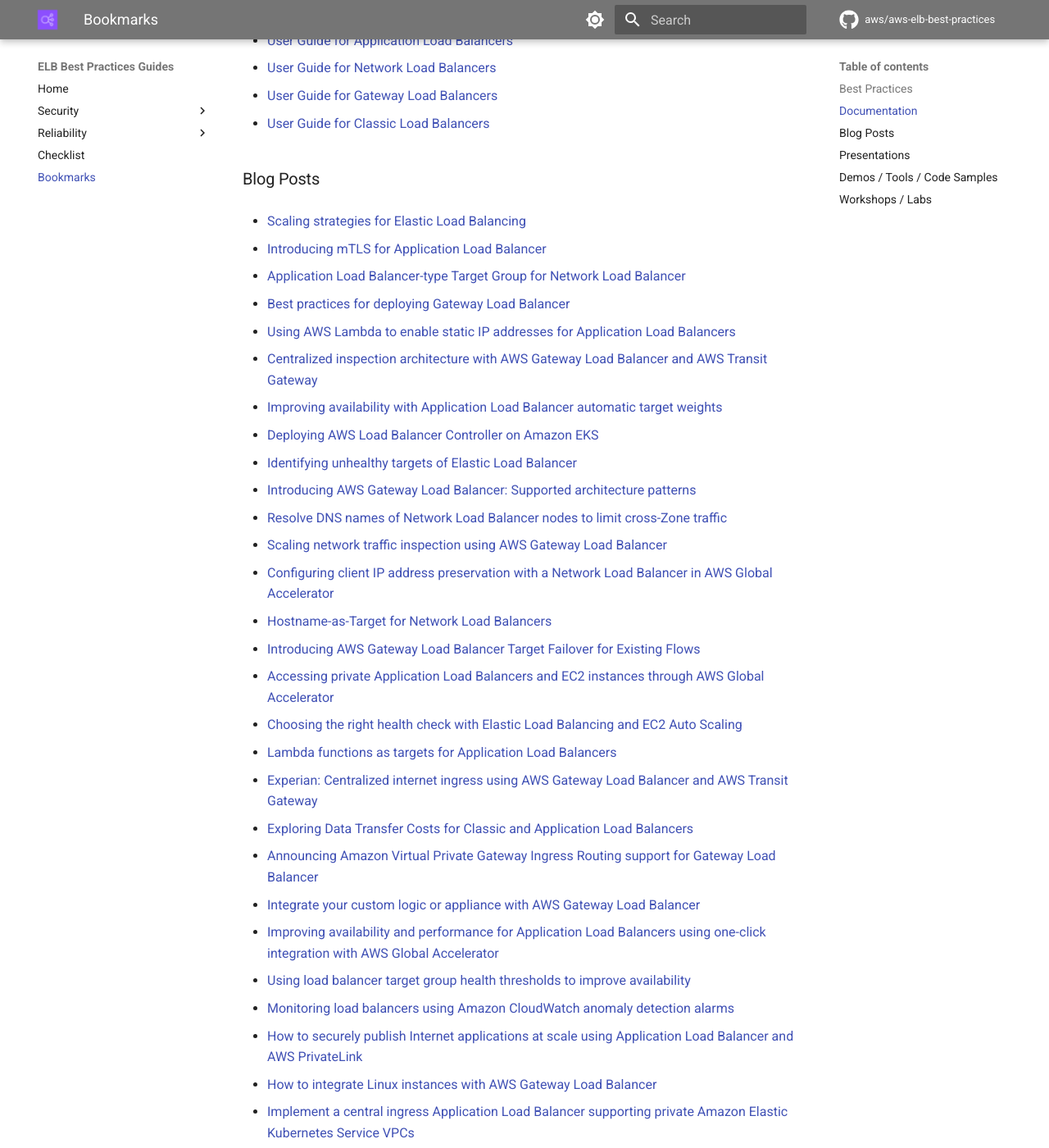
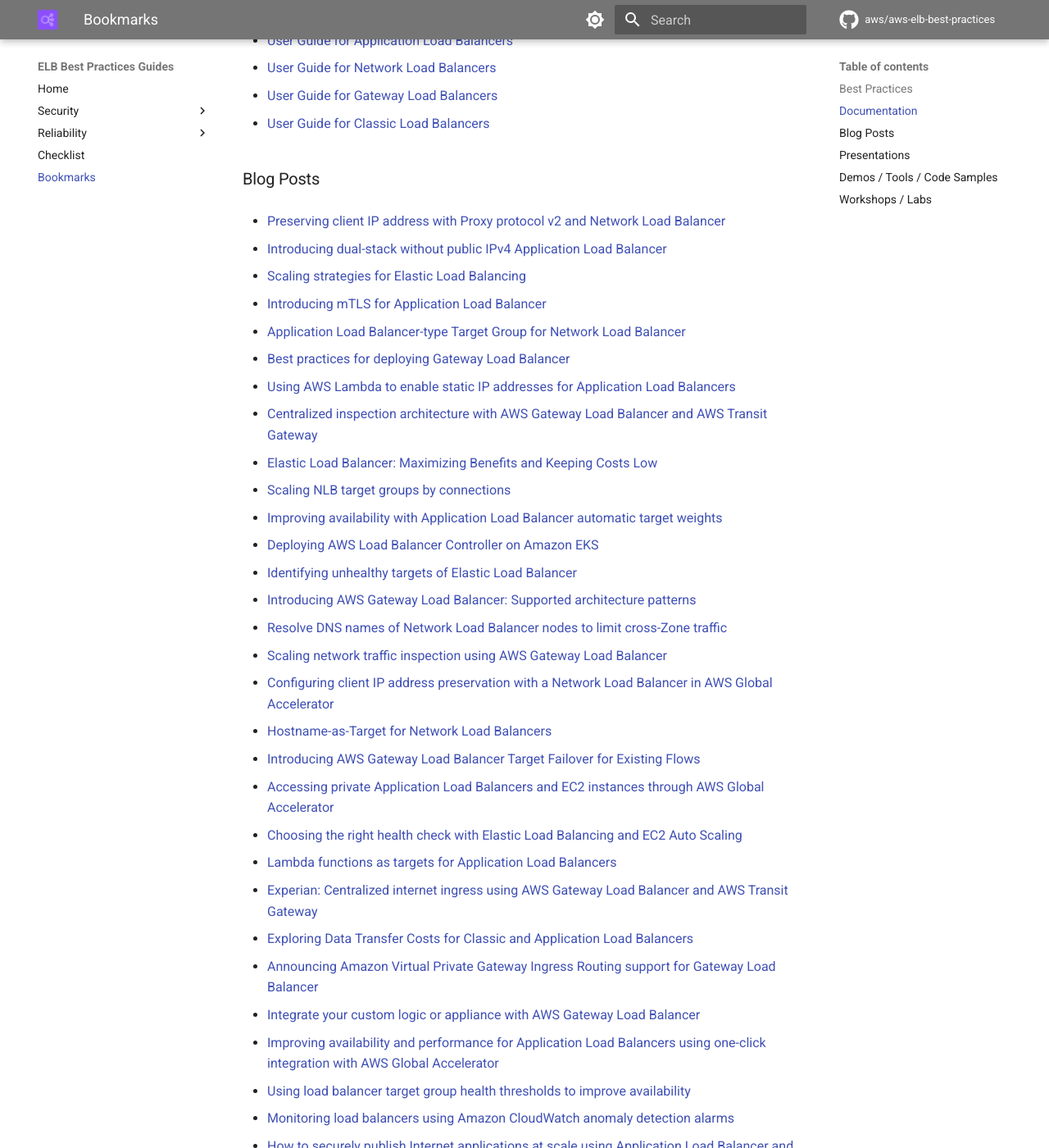
Before and after one commit to aws/aws-elb-best-practices, an MkDocs documentation site: the page built from content/bookmarks.md, in a window 1280 px wide and 1400 px high, scrolled down 358 px. Shown: the whole window at 82% size. Built offline with MkDocs 1.6.1 and Material for MkDocs 9.7.7, drawn with Linux system fonts in a browser that asks for light colours; comment, search, counter and statistics services are not loaded; some of the changed text lies outside the part shown.

Commit message:
updating bookmarks

```diff
--- a/content/bookmarks.md
+++ b/content/bookmarks.md
@@ -18,6 +18,10 @@
 
 ### Blog Posts
 
+- [Preserving client IP address with Proxy protocol v2 and Network Load Balancer](https://aws.amazon.com/blogs/networking-and-content-delivery/preserving-client-ip-address-with-proxy-protocol-v2-and-network-load-balancer/){:target="_blank"}
+
+- [Introducing dual-stack without public IPv4 Application Load Balancer](https://aws.amazon.com/blogs/networking-and-content-delivery/introducing-dual-stack-without-public-ipv4-application-load-balancer/){:target="_blank"}
+
 - [Scaling strategies for Elastic Load Balancing](https://aws.amazon.com/blogs/networking-and-content-delivery/scaling-strategies-for-elastic-load-balancing/){:target="_blank"}
 
 - [Introducing mTLS for Application Load Balancer](https://aws.amazon.com/blogs/networking-and-content-delivery/introducing-mtls-for-application-load-balancer/){:target="_blank"}
@@ -29,6 +33,10 @@
 - [Using AWS Lambda to enable static IP addresses for Application Load Balancers](https://aws.amazon.com/blogs/networking-and-content-delivery/using-aws-lambda-to-enable-static-ip-addresses-for-application-load-balancers/){:target="_blank"}
 
 - [Centralized inspection architecture with AWS Gateway Load Balancer and AWS Transit Gateway](https://aws.amazon.com/blogs/networking-and-content-delivery/centralized-inspection-architecture-with-aws-gateway-load-balancer-and-aws-transit-gateway/){:target="_blank"}
+
+- [Elastic Load Balancer: Maximizing Benefits and Keeping Costs Low](https://aws.amazon.com/blogs/networking-and-content-delivery/elb-maximizing-benefits-and-keeping-costs-low/){:target="_blank"}
+
+- [Scaling NLB target groups by connections](https://aws.amazon.com/blogs/networking-and-content-delivery/scaling-nlb-target-groups-by-connections/){:target="_blank"}
 
 - [Improving availability with Application Load Balancer automatic target weights](https://aws.amazon.com/blogs/networking-and-content-delivery/improving-availability-with-application-load-balancer-automatic-target-weights/){:target="_blank"}
 
@@ -72,6 +80,8 @@
 
 - [How to integrate Linux instances with AWS Gateway Load Balancer](https://aws.amazon.com/blogs/networking-and-content-delivery/how-to-integrate-linux-instances-with-aws-gateway-load-balancer/){:target="_blank"}
 
+- [Application Load Balancer Simplifies Deployment with Weighted Target Groups](https://aws.amazon.com/blogs/aws/new-application-load-balancer-simplifies-deployment-with-weighted-target-groups/){:target="_blank"}
+
 - [Implement a central ingress Application Load Balancer supporting private Amazon Elastic Kubernetes Service VPCs](https://aws.amazon.com/blogs/networking-and-content-delivery/implement-a-central-ingress-application-load-balancer-supporting-private-amazon-elastic-kubernetes-service-vpcs/){:target="_blank"}
 
 - [Configuring an Application Load Balancer on AWS Outposts](https://aws.amazon.com/blogs/networking-and-content-delivery/configuring-an-application-load-balancer-on-aws-outposts/){:target="_blank"}
@@ -81,6 +91,8 @@
 - [Building an Open Source IDS IPS service for Gateway Load Balancer](https://aws.amazon.com/blogs/networking-and-content-delivery/building-an-open-source-ids-ips-service-for-gateway-load-balancer/){:target="_blank"}
 
 - [Gateway Load Balancer support for IPv6](https://aws.amazon.com/blogs/networking-and-content-delivery/new-gateway-load-balancer-support-for-ipv6/){:target="_blank"}
+
+- [Simplify Login with Application Load Balancer Built-in Authentication](https://aws.amazon.com/blogs/aws/built-in-authentication-in-alb/){:target="_blank"}
 
 ### Presentations
 
```
